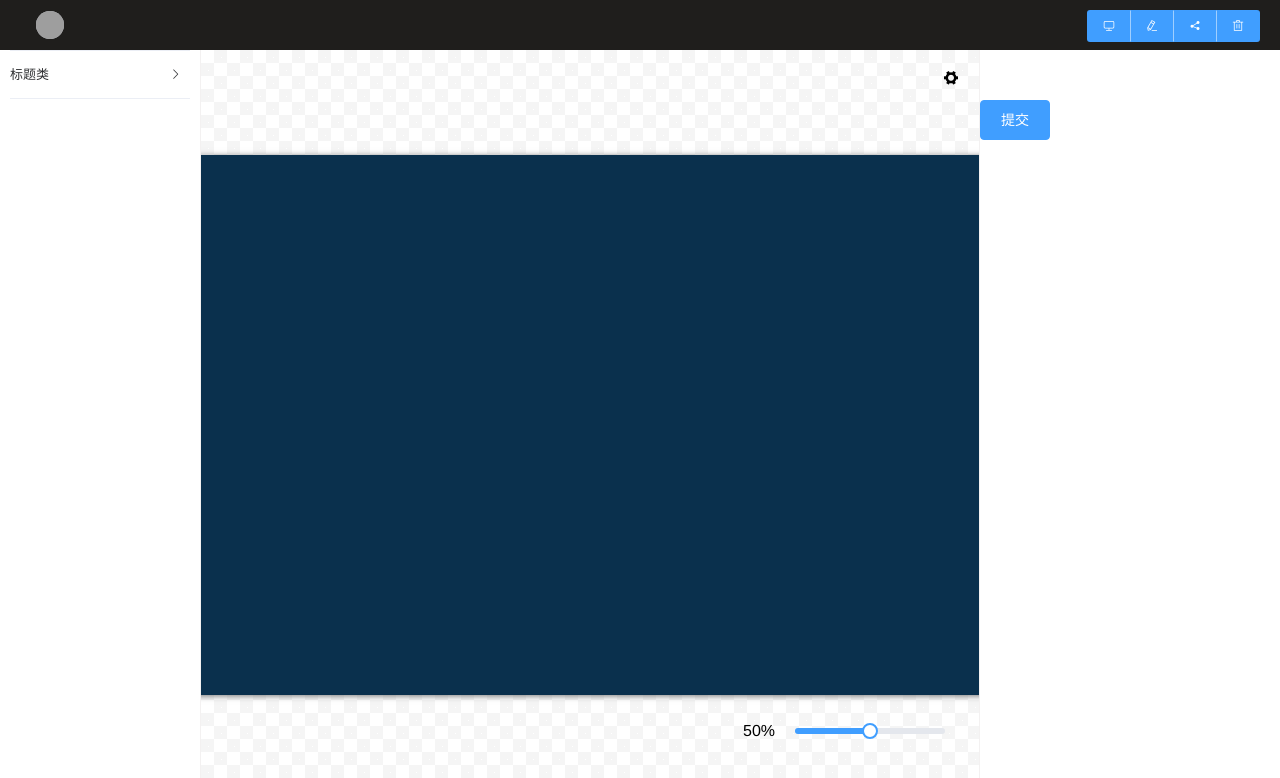
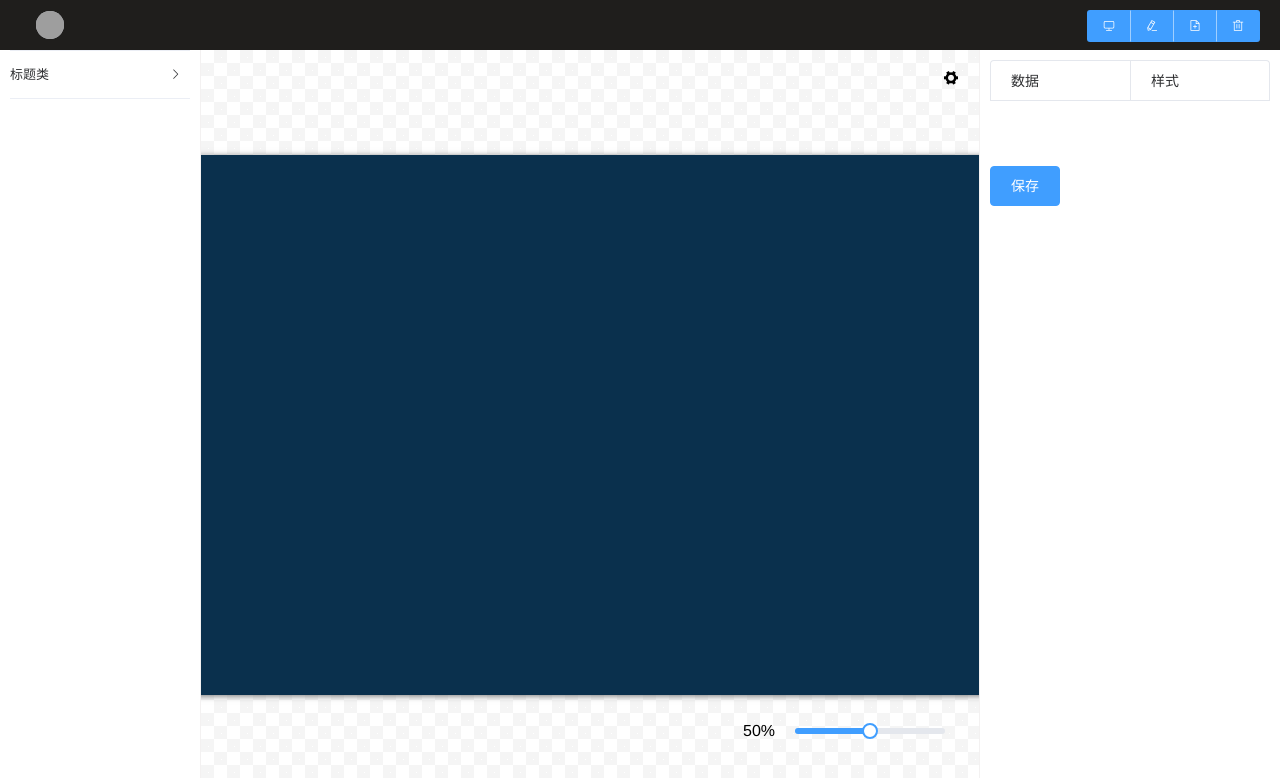
Before and after one commit to zhangyuhuihh/vue-page-produce, a Vue app: page / in a window 1280 px wide. Shown: the top 778 px of the page. Built offline with nearby package versions, Linux system fonts and the light colour scheme; grey boxes are pictures that could not be loaded.

Commit message:
右边的样式简单修改

```diff
--- a/src/views/partComponent/formFields/_field_input.vue
+++ b/src/views/partComponent/formFields/_field_input.vue
@@ -1,8 +1,8 @@
 <template>
-  <div>
+  <div class="field_input_container">
     <span>{{labelData}}</span>
-    <el-input :value="modelData" @input="handleFieldModelChange"></el-input>
-    <span>{{errorMsg}}</span>
+    <el-input :value="modelData" @input="handleFieldModelChange" class="input_width"></el-input>
+    <div class="error_msg_cell">{{errorMsg}}</div>
   </div>
 </template>
 
@@ -12,3 +12,21 @@ export default {
   mixins: [fieldMixins]
 }
 </script>
+
+<style lang="scss" scoped>
+.field_input_container {
+  height: 60px;
+  position: relative;
+  .input_width {
+    width: 200px;
+    margin-left: 10px
+  }
+  .error_msg_cell {
+    position: absolute;
+    font-size: 12px;
+    bottom: 0px;
+    left: 41px;
+    color: red
+  }
+}
+</style>
--- a/src/views/partComponent/rightPart.vue
+++ b/src/views/partComponent/rightPart.vue
@@ -1,5 +1,7 @@
 <template>
   <div class="right_container">
+    <el-tabs type="card" @tab-click="handleTabClick">
+      <el-tab-pane label="数据" name="first">
         <div>
           <!-- <div>数据区域</div> -->
           <template v-for="(item, key) in activedWidget.fields">
@@ -11,6 +13,8 @@
             ></component>
           </template>
         </div>
+      </el-tab-pane>
+      <el-tab-pane label="样式" name="second">
         <div>
           <!-- <div>样式区域</div> -->
           <template v-for="(item, key) in activedWidget.styleFields">
@@ -23,9 +27,11 @@
             ></component>
           </template>
         </div>
+      </el-tab-pane>
+    </el-tabs>
 
     <div style="margin-top: 50px">
-      <el-button @click="handleClick" type="primary">提交</el-button>
+      <el-button @click="handleClick" type="primary">保存</el-button>
     </div>
   </div>
 </template>
@@ -51,6 +57,7 @@ export default {
   },
   methods: {
     ...mapActions('partComponent', ['validateAllFields']),
+    handleTabClick() {},
     handleClick() {
       this.validateAllFields(this.activedWidget.uuid).then(res => {
         console.log('hahaha')
@@ -62,5 +69,9 @@ export default {
 
 <style lang="scss" scoped>
 .right_container {
+  padding: 10px;
+  /deep/ .el-tabs__item  {
+    width: 139px
+  }
 }
 </style>
--- a/src/views/partComponent/topPart.vue
+++ b/src/views/partComponent/topPart.vue
@@ -9,9 +9,15 @@
     <div class="right_place">
       <el-button-group>
         <el-button type="primary" icon="el-icon-monitor" size="small"></el-button>
-        <el-button type="primary" icon="el-icon-edit" size="small"></el-button>
-        <el-button type="primary" icon="el-icon-share" size="small"></el-button>
-        <el-button type="primary" icon="el-icon-delete" size="small"></el-button>
+        <el-tooltip class="item" effect="dark" content="编辑" placement="bottom">
+          <el-button type="primary" icon="el-icon-edit" size="small"></el-button>
+        </el-tooltip>
+        <el-tooltip class="item" effect="dark" content="保存" placement="bottom">
+          <el-button type="primary" icon="el-icon-document-add" size="small"></el-button>
+        </el-tooltip>
+        <el-tooltip class="item" effect="dark" content="删除" placement="bottom">
+          <el-button type="primary" icon="el-icon-delete" size="small"></el-button>
+        </el-tooltip>
       </el-button-group>
     </div>
   </div>
```
Lines whose indentation alone changed are shown as unchanged.
